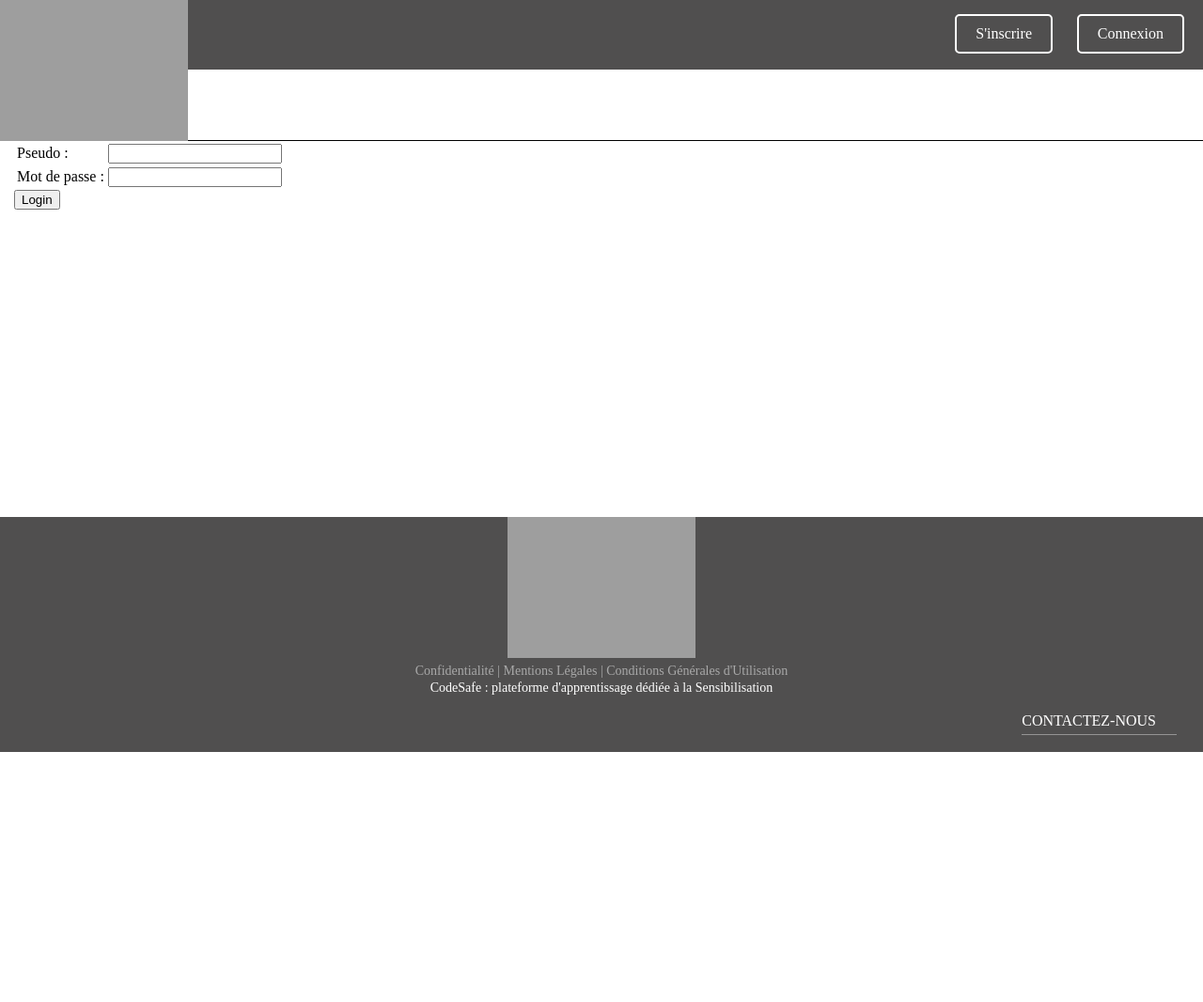
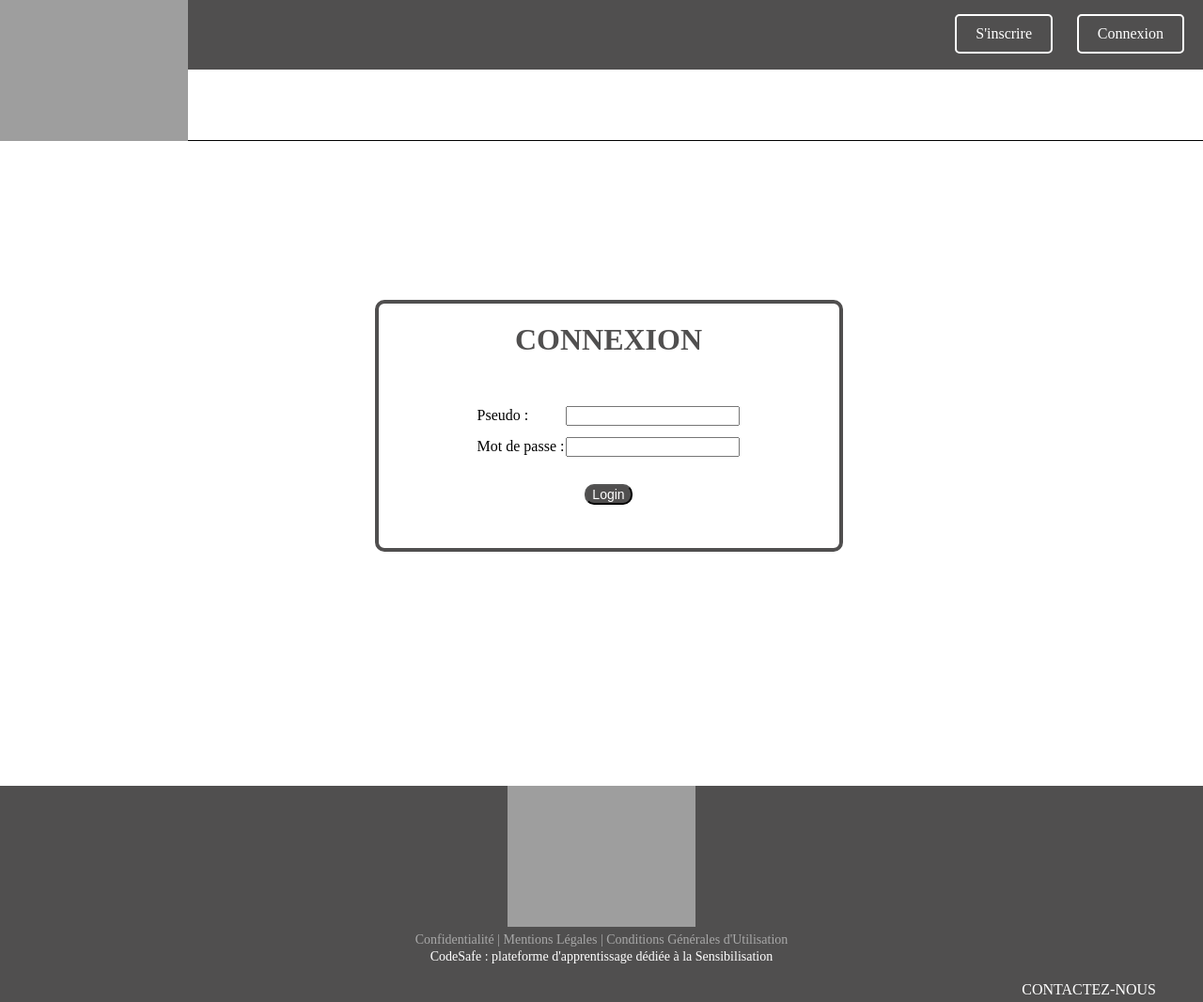
Before and after one commit to MartinBICHE/PP2I-1, a Flask app: page /login/ in a window 1280 px wide. Shown: the whole page at 94% size. Before the commit the page ends 800 px from the top, so only its background shows below. Run offline with Flask 3, Linux system fonts and the light colour scheme.

Commit message:
Update login.html

```diff
--- a/templates/login.html
+++ b/templates/login.html
@@ -16,22 +16,53 @@
             display: block;
             position: relative;
         }
-
         body {
             display: flex;
             flex-direction: column;
             min-height: 100vh;
             margin: 0;
+            align-items: center;
+            justify-content: center;
         }
-
+        .encadre {
+            width: 450px;
+            height: 220px;
+            border: 4px solid rgb(80, 79, 79);
+            border-radius: 10px;
+            padding: 20px;
+            margin-left: auto;
+            margin-right: auto;
+            margin-top:50%;
+            margin-bottom:50%;
+            position:relative;
+            align-items: center;
+            text-align : center;
+        }
+        .encadre table {
+            margin:0 auto;
+            border-collapse: separate;
+            border-spacing: 0 10px;
+            margin-top: 5%;
+            text-align :left;
+        }
+        .encadre input[type="submit"] {
+            background-color: rgb(80, 79, 79);
+            color : white;
+            border-radius: 10px;
+            outline: none;
+            font-size:14px;
+        }
+        .encadre h1 {
+            margin:0;
+            color:rgb(80, 79, 79);
+        }
         .body {
             flex: 1;
             margin-top: -80px;
             margin-left: 15px;
         }
-
         .footer {
-            height: 250px;
+            height: 230px;
         }
     </style>
 </head>
@@ -39,9 +70,8 @@
     <iframe src="/header/" width="100%"></iframe>
 
     <div class="body">
-
-        <h1>Login</h1>
-
+        <div class="encadre">
+            <h1> CONNEXION </h1> <br>
             {% if badCredentials %}
                 <span class="error">Mauvais pseudo et/ou mot de passe !</span>
             {% endif %}
@@ -52,14 +82,16 @@
                         <td>Pseudo : </td>
                         <td><input type="text" name="username"/></td>
                     </tr>
+
                     <tr>
                         <td>Mot de passe : </td>
-                    <td><input type="password" name="password"</td>
+                        <td><input type="password" name="password"></td>
                     </tr>
-            </table>
+                </table> <br>
 
-            <input type="submit" value="Login"/>
+                <input type="submit" value="Login" class="input3">
             </form>
+        </div>
     </div>
 
     <iframe class="footer" src="/footer" width="100%"></iframe>
```
Lines whose indentation alone changed are shown as unchanged.
